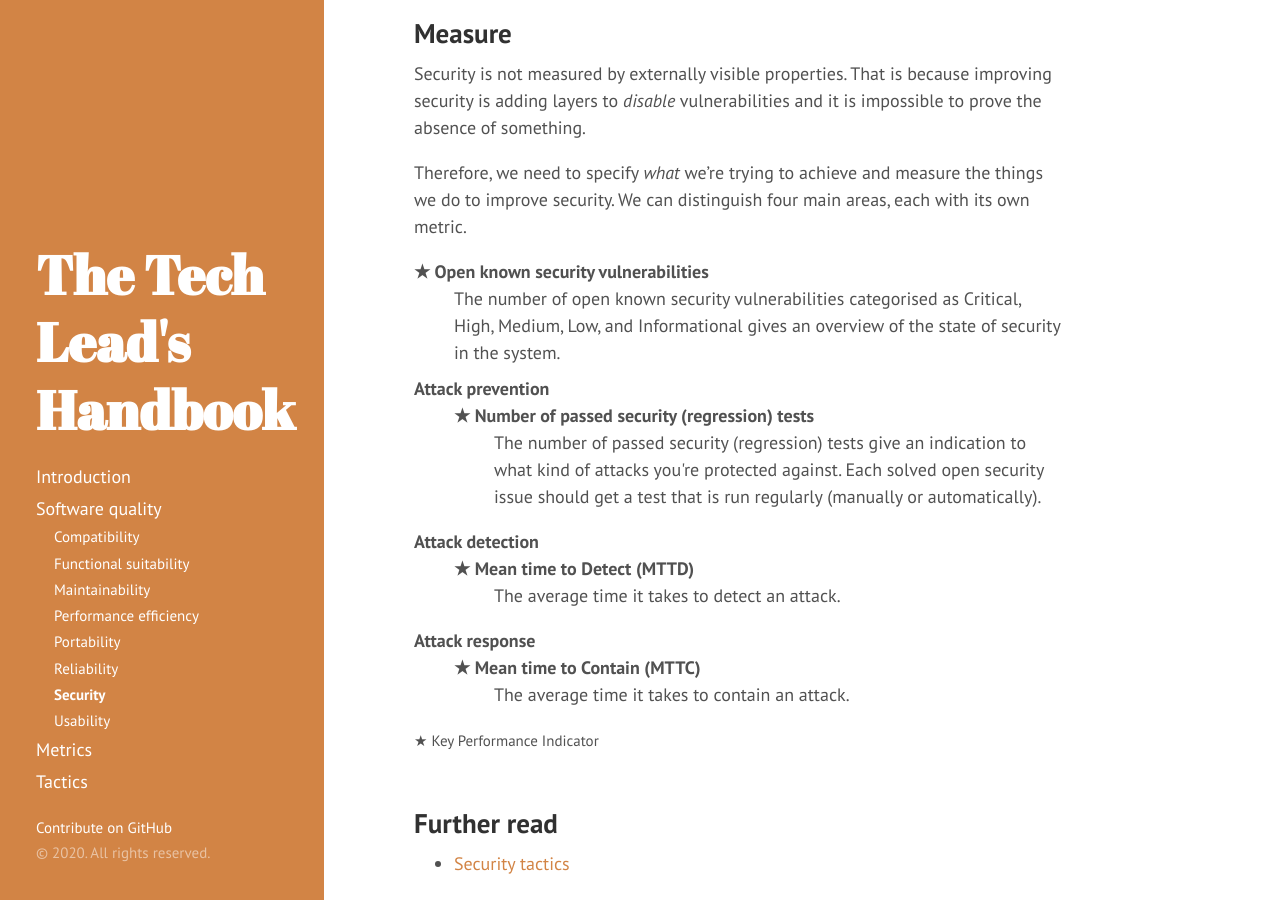
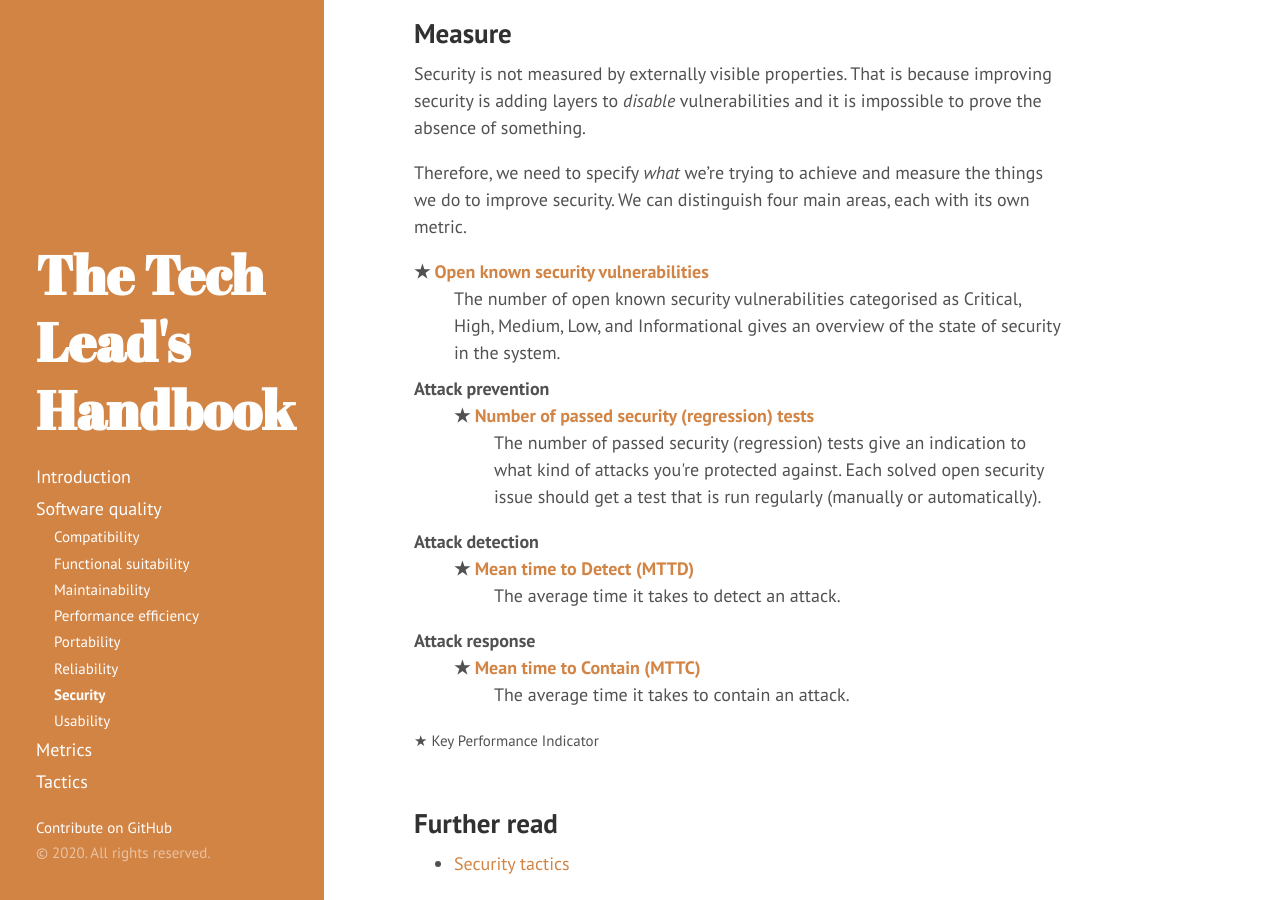
Before and after one commit to martyn82/handbook, a Jekyll site: the page built from docs/_pages/quality/security.md, in a window 1280 px wide and 900 px high, scrolled down 676 px. Built offline with Jekyll 4.4.1, drawn with Linux system fonts in a browser that asks for light colours.

Commit message:
Link from quality to metrics

```diff
--- a/docs/_pages/quality/security.md
+++ b/docs/_pages/quality/security.md
@@ -29,12 +29,20 @@ distinguish four main areas, each with its own metric.
     <dt>{{ metric.group }}</dt>
     <dd>
         <dl>
-            <dt>{% if metric.kpi == true %}★ {% endif %}{{ metric.name }}</dt>
+            <dt>{% if metric.kpi == true %}★ {% endif %}
+                {% assign name = metric.name | slugify %}
+                {% assign url = '/metrics/' | append: name | append: '/' %}
+                <a href="{{ url | relative_url }}">{{ metric.name }}</a>
+            </dt>
             <dd>{{ metric.excerpt }}</dd>
         </dl>
     </dd>
     {% else %}
-    <dt>{% if metric.kpi == true %}★ {% endif %}{{ metric.name }}</dt>
+    <dt>{% if metric.kpi == true %}★ {% endif %}
+        {% assign name = metric.name | slugify %}
+        {% assign url = '/metrics/' | append: name | append: '/' %}
+        <a href="{{ url | relative_url }}">{{ metric.name }}</a>
+    </dt>
     <dd>{{ metric.excerpt }}</dd>
     {% endif %}
 {% endif %}
```
Also changed, not shown: docs/_pages/quality/maintainability.md (+5 -1 lines), docs/_pages/quality/performance_efficiency.md (+5 -1 lines), docs/_pages/quality/reliability.md (+5 -1 lines).
